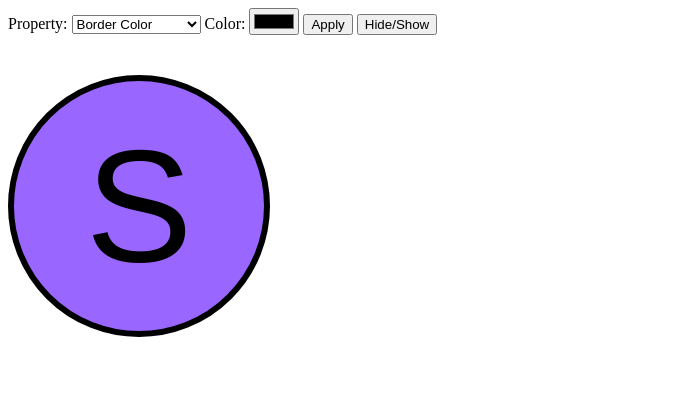
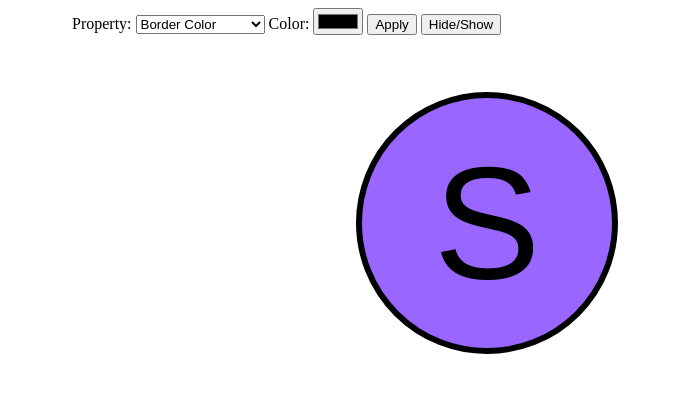
Before and after one commit to SueW/assignments, a PHP site: page / in a window 1280 px wide. Shown: the top 393 px of the page, without its empty margins (0-673 px from the left). Run offline with PHP 8.4, Linux system fonts and the light colour scheme; some libraries are stand-ins or nearby versions.

Commit message:
added margins & adjusted size of circle/text

```diff
--- a/mtm1526/assignment-3/css/general.css
+++ b/mtm1526/assignment-3/css/general.css
@@ -1,5 +1,11 @@
 @charset "utf-8";
 /* CSS Document */
+
+html {
+	margin-left:5%;
+	margin-right: 5%;
+}
+
 
 .circle{
 	display: block;
@@ -17,5 +23,11 @@
     font-size: 10em;
 	font-family:Arial, Helvetica, sans-serif;
 
-	margin-top:0.25em;
+	margin: 5% 25% 0 25%;
+
+
 }
+
+#hide-show{
+	float: right;
+}
```
